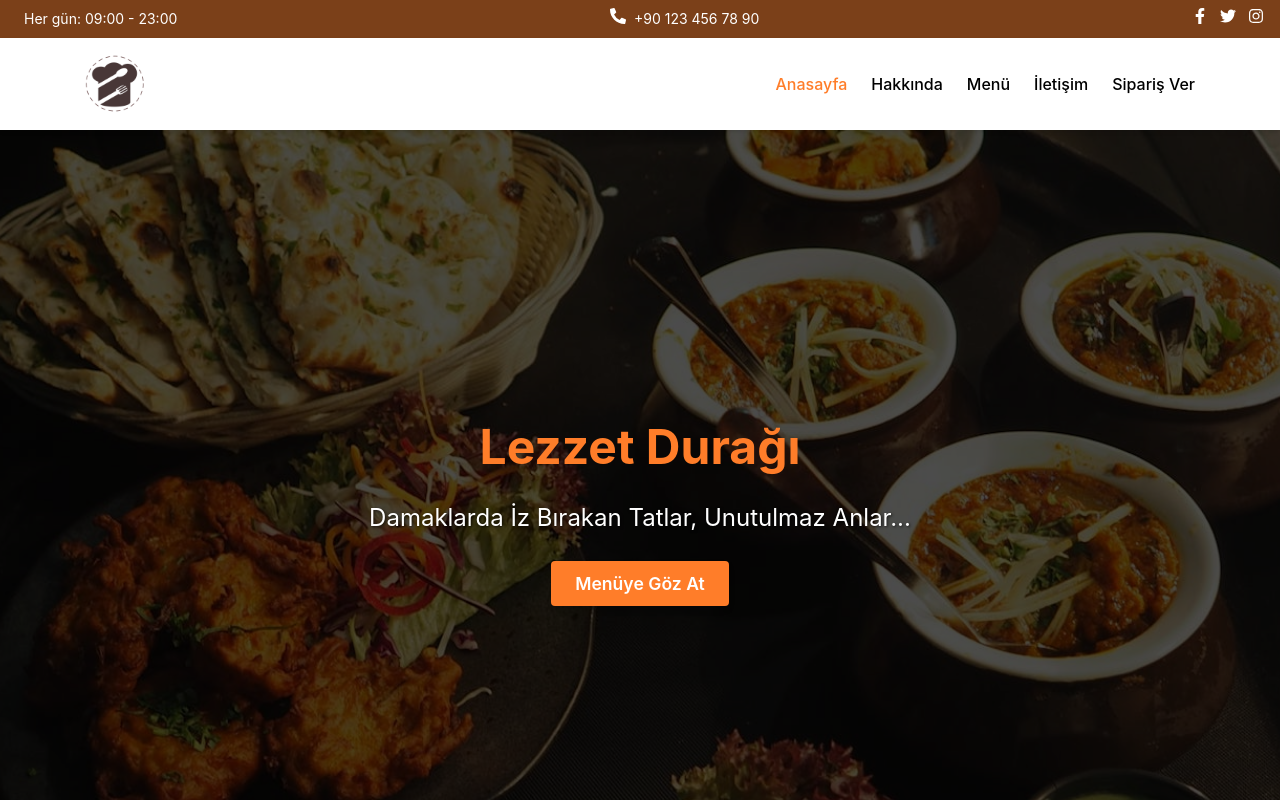
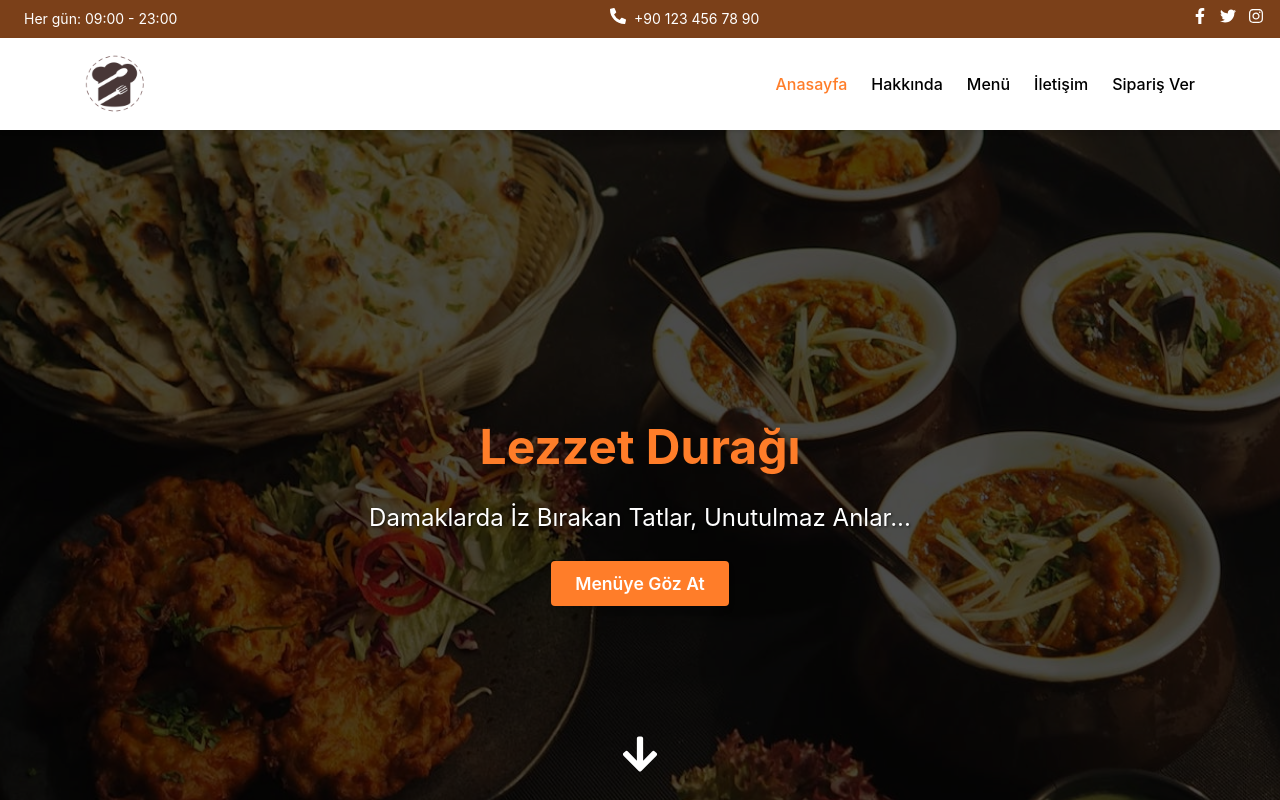
Before and after one commit to riavenn/restaurant-web, a Next.js app: page / in a window 1280 px wide. Shown: the top 800 px of the page. Built offline with nearby package versions, Linux system fonts and the light colour scheme.

Commit message:
scroll down arrow position changed 90% from 80%

```diff
--- a/src/app/styles/Header.module.css
+++ b/src/app/styles/Header.module.css
@@ -96,7 +96,7 @@
 
 .scrollDownArrow {
   position: absolute;
-  top: 90%;
+  top: 80%;
   left: 50%;
   transform: translateX(-50%);
   color: var(--text-light);
```
